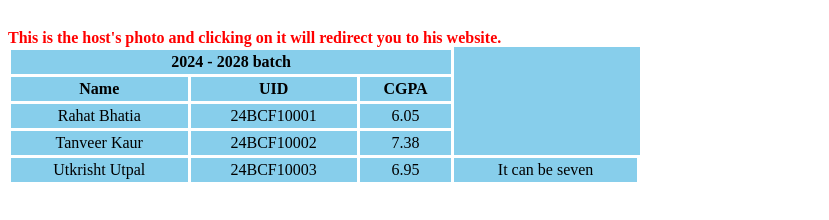
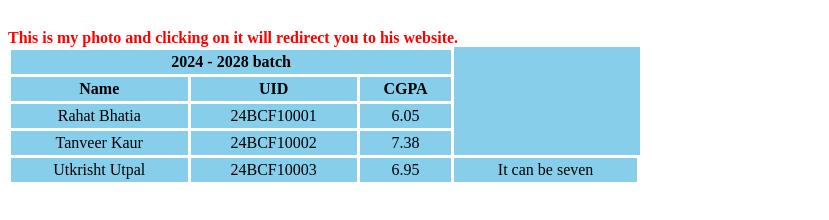
Before and after one commit to Utkrisht-Utpal/javascript, a plain HTML site: page index.html in a window 1280 px wide. Shown: the part 344-564 px from the top of the page, without its empty margins (0-829 px from the left). Drawn offline with Linux system fonts and the light colour scheme.

Commit message:
This is my code

```diff
--- a/index.html
+++ b/index.html
@@ -15,7 +15,7 @@
         <img src="/javascript/myimage.jpg" alt = "This is my image" title="This is my image" width="20%" height="20%" style="border: 10px solid red;">
         </a>
         <br>
-        <b>This is the host's photo and clicking on it will redirect you to his website.</b>
+        <b>This is my photo and clicking on it will redirect you to his website.</b>
         <table>
             <th colspan="3">2024 - 2028 batch</th>
         <tr>
```
